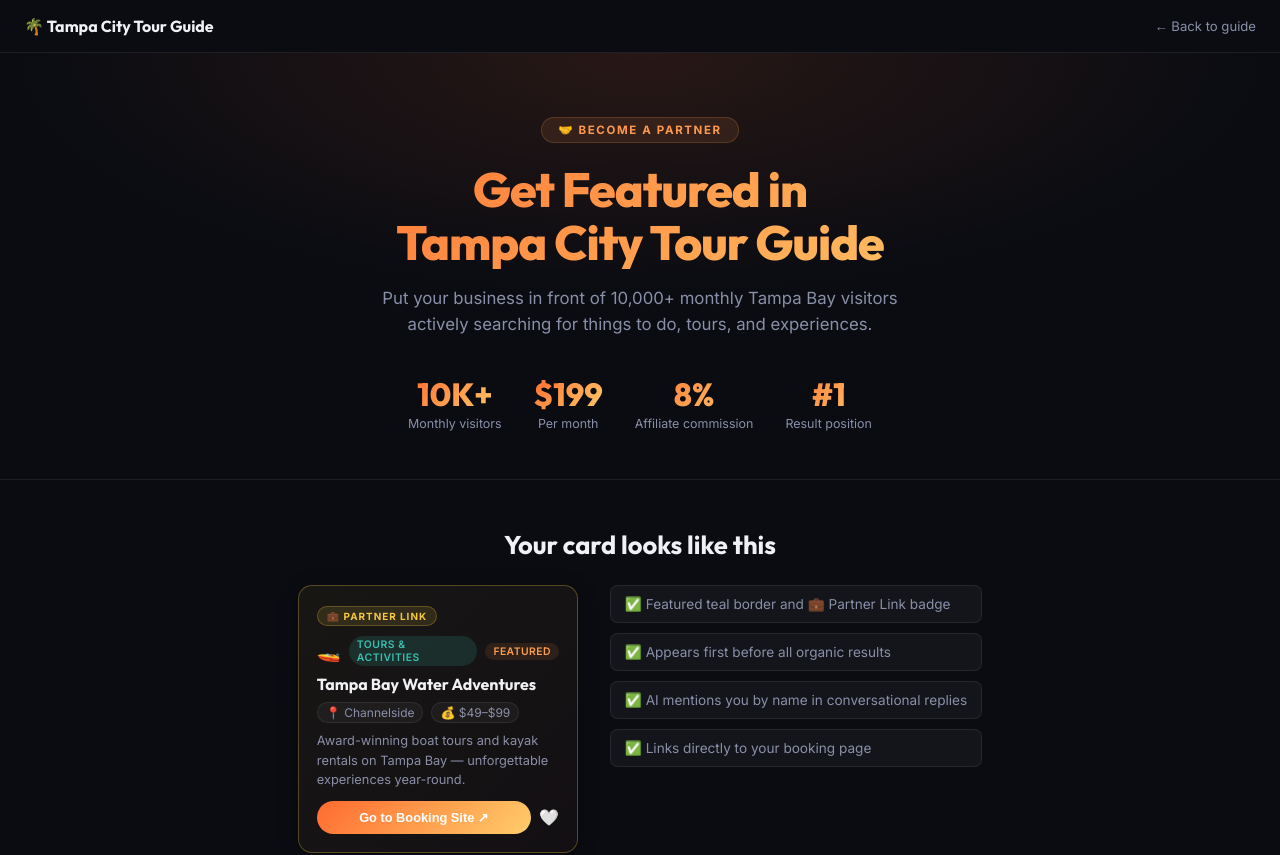
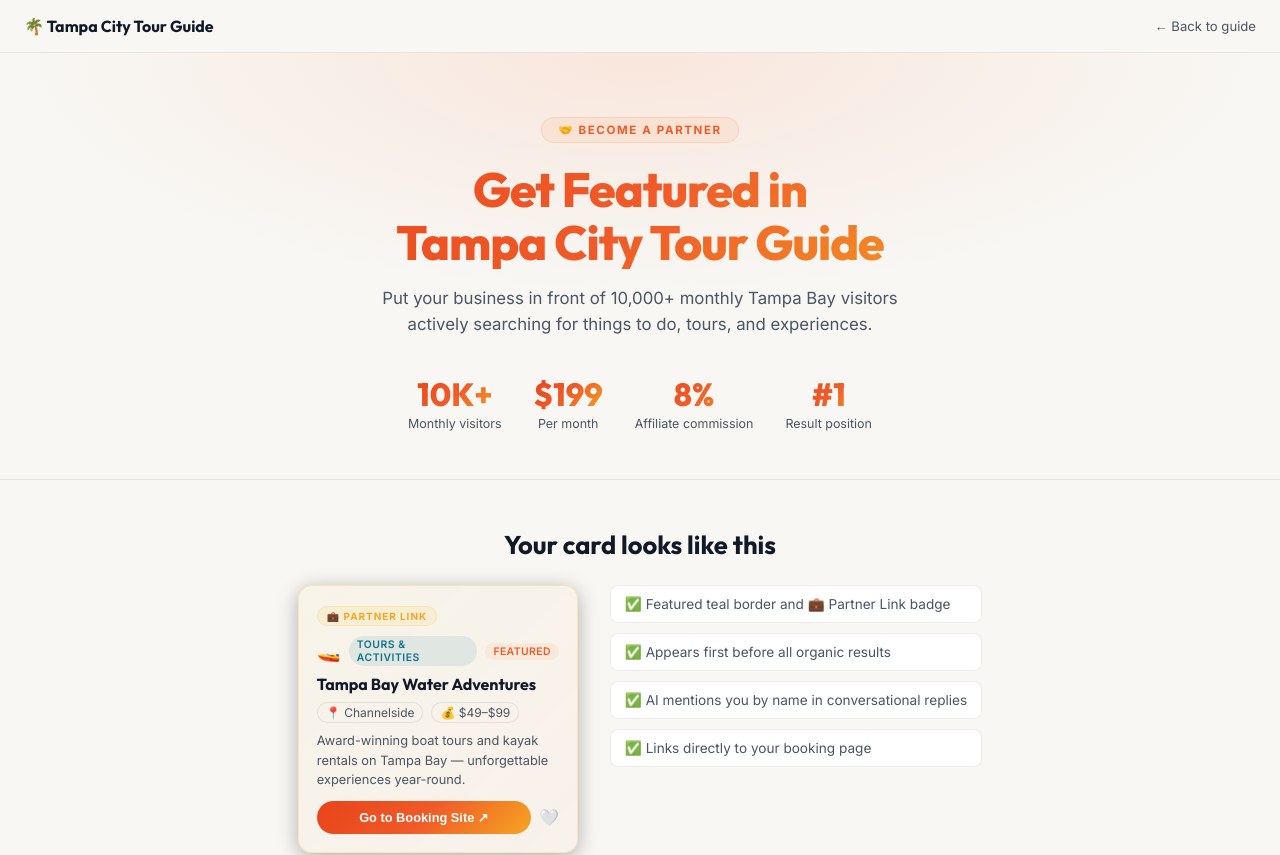
Before and after one commit to citytourguideinc/tampa-city-tour-guide, a Next.js app: page /partner in a window 1280 px wide. Shown: the top 855 px of the page. Built offline with nearby package versions, Linux system fonts and the light colour scheme; no server answers.

Commit message:
Light theme redesign: Tampa coral+teal palette, white background, bold source names

```diff
--- a/app/globals.css
+++ b/app/globals.css
@@ -4,36 +4,37 @@
 *, *::before, *::after { box-sizing: border-box; margin: 0; padding: 0; }
 
 :root {
-  /* Colors */
-  --bg:           #0a0c12;
-  --surface:      #10131d;
-  --surface2:     #171a28;
-  --card:         rgba(255,255,255,0.04);
-  --card-hover:   rgba(255,255,255,0.07);
-  --border:       rgba(255,255,255,0.08);
-  --border-focus: rgba(255,106,47,0.45);
+  /* ── Light Tampa palette ───────────────────────────── */
+  --bg:           #F8F7F4;   /* warm off-white */
+  --surface:      #FFFFFF;   /* card background */
+  --surface2:     #F2F1EE;   /* slightly darker surface */
+  --card:         #FFFFFF;
+  --card-hover:   #FDF6F2;
+  --border:       rgba(0,0,0,0.08);
+  --border-focus: rgba(232,67,26,0.45);
 
-  --sunset1:  #ff6a2f;
-  --sunset2:  #ff9d4d;
-  --sunset3:  #ffcd6b;
-  --teal:     #38bfb0;
-  --teal-dim: rgba(56,191,176,0.15);
-  --gold:     #f5c842;
-  --green:    #4ade80;
+  /* Tampa brand colors */
+  --sunset1:  #E8431A;   /* coral / primary CTA */
+  --sunset2:  #F05A28;   /* slightly lighter coral */
+  --sunset3:  #F5A623;   /* warm amber accent */
+  --teal:     #0D7490;   /* Tampa Bay teal */
+  --teal-dim: rgba(13,116,144,0.1);
+  --gold:     #F5A623;
+  --green:    #059669;   /* emerald — free/value signal */
 
-  --text:     #f0f1f5;
-  --muted:    #8a8fa8;
-  --dim:      #4d5168;
+  /* Typography */
+  --text:     #111827;   /* near-black */
+  --muted:    #4B5563;   /* medium gray */
+  --dim:      #9CA3AF;   /* light gray */
 
-  --grad-sunset: linear-gradient(135deg, #ff6a2f 0%, #ff9d4d 50%, #ffcd6b 100%);
-  --grad-bg: radial-gradient(ellipse 80% 60% at 50% -10%, rgba(255,106,47,0.12) 0%, transparent 70%),
-             radial-gradient(ellipse 60% 40% at 90% 80%,  rgba(56,191,176,0.06) 0%, transparent 60%),
-             #0a0c12;
+  /* Gradients */
+  --grad-sunset: linear-gradient(135deg, #E8431A 0%, #F05A28 50%, #F5A623 100%);
+  --grad-bg: #F8F7F4;
 
-  /* Shadows */
-  --shadow-sm:   0 2px 8px rgba(0,0,0,0.3);
-  --shadow-card: 0 4px 24px rgba(0,0,0,0.4);
-  --shadow-glow: 0 0 28px rgba(255,106,47,0.18);
+  /* Shadows — lighter for light backgrounds */
+  --shadow-sm:   0 1px 4px rgba(0,0,0,0.08);
+  --shadow-card: 0 2px 12px rgba(0,0,0,0.08);
+  --shadow-glow: 0 0 24px rgba(232,67,26,0.15);
 
   /* Border radius */
   --r-sm:  8px;
@@ -47,6 +48,7 @@
 }
 
 html { scroll-behavior: smooth; }
+
 
 body {
   font-family: 'Inter', system-ui, sans-serif;
--- a/app/page.module.css
+++ b/app/page.module.css
@@ -9,7 +9,7 @@
 .header::before {
   content: '';
   position: absolute; inset: 0;
-  background: radial-gradient(ellipse 80% 90% at 50% 0%, rgba(255,106,47,0.13) 0%, transparent 70%);
+  background: radial-gradient(ellipse 80% 90% at 50% 0%, rgba(232,67,26,0.07) 0%, transparent 70%);
   pointer-events: none;
 }
 .container { max-width: 1100px; margin: 0 auto; padding: 0 24px; }
@@ -17,9 +17,9 @@
 .eyebrow {
   display: inline-flex; align-items: center; gap: 7px;
   font-size: 0.7rem; font-weight: 600; letter-spacing: 0.18em; text-transform: uppercase;
-  color: var(--sunset2);
-  background: rgba(255,157,77,0.1);
-  border: 1px solid rgba(255,157,77,0.22);
+  color: var(--sunset1);
+  background: rgba(232,67,26,0.07);
+  border: 1px solid rgba(232,67,26,0.18);
   padding: 4px 14px; border-radius: 99px;
   margin-bottom: 18px;
 }
```
Also changed, not shown: components/SourceGroup.module.css (+41 -36 lines).
